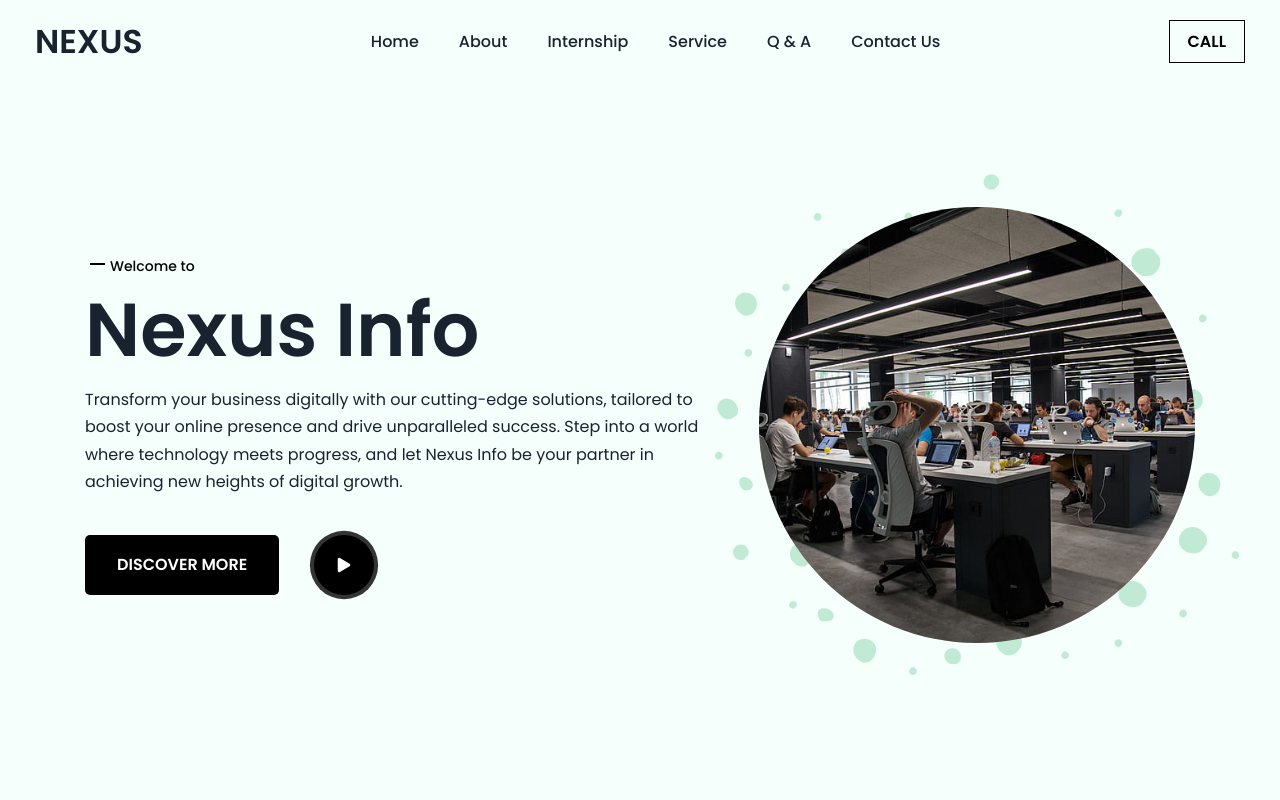
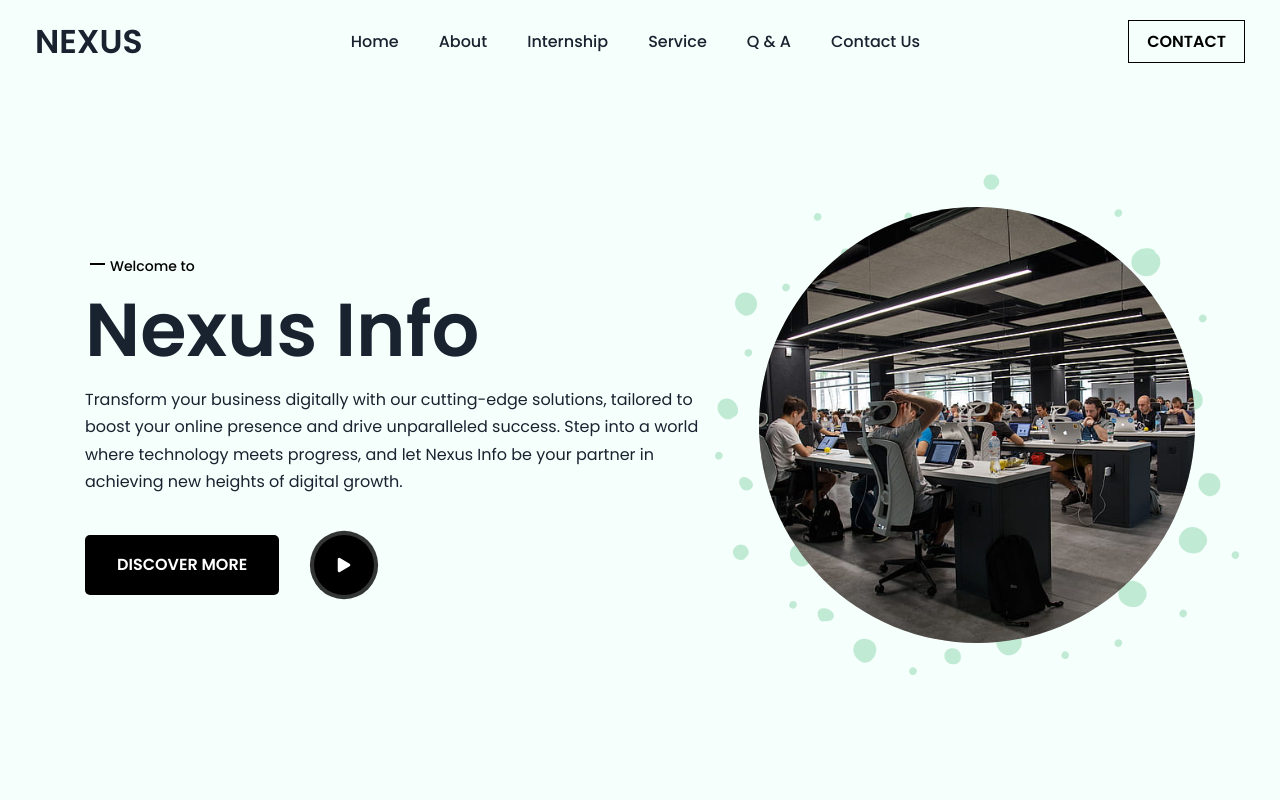
Before and after one commit to naveen4555/Company, a plain HTML site: page index.html in a window 1280 px wide. Shown: the top 800 px of the page. Drawn offline with nearby package versions, Linux system fonts and the light colour scheme; a web font is replaced by a local one.

Commit message:
Update index.html

```diff
--- a/index.html
+++ b/index.html
@@ -88,7 +88,7 @@
         <ion-icon name="menu-outline" aria-hidden="true"></ion-icon>
       </button>
 
-      <a href="tel:+918778993293" class="btn-outline" target="_blank">Call</a>
+      <a href="tel:+918778993293" class="btn-outline" target="_blank">Contact</a>
 
       <div class="overlay" data-nav-toggler data-overlay></div>
 
```
